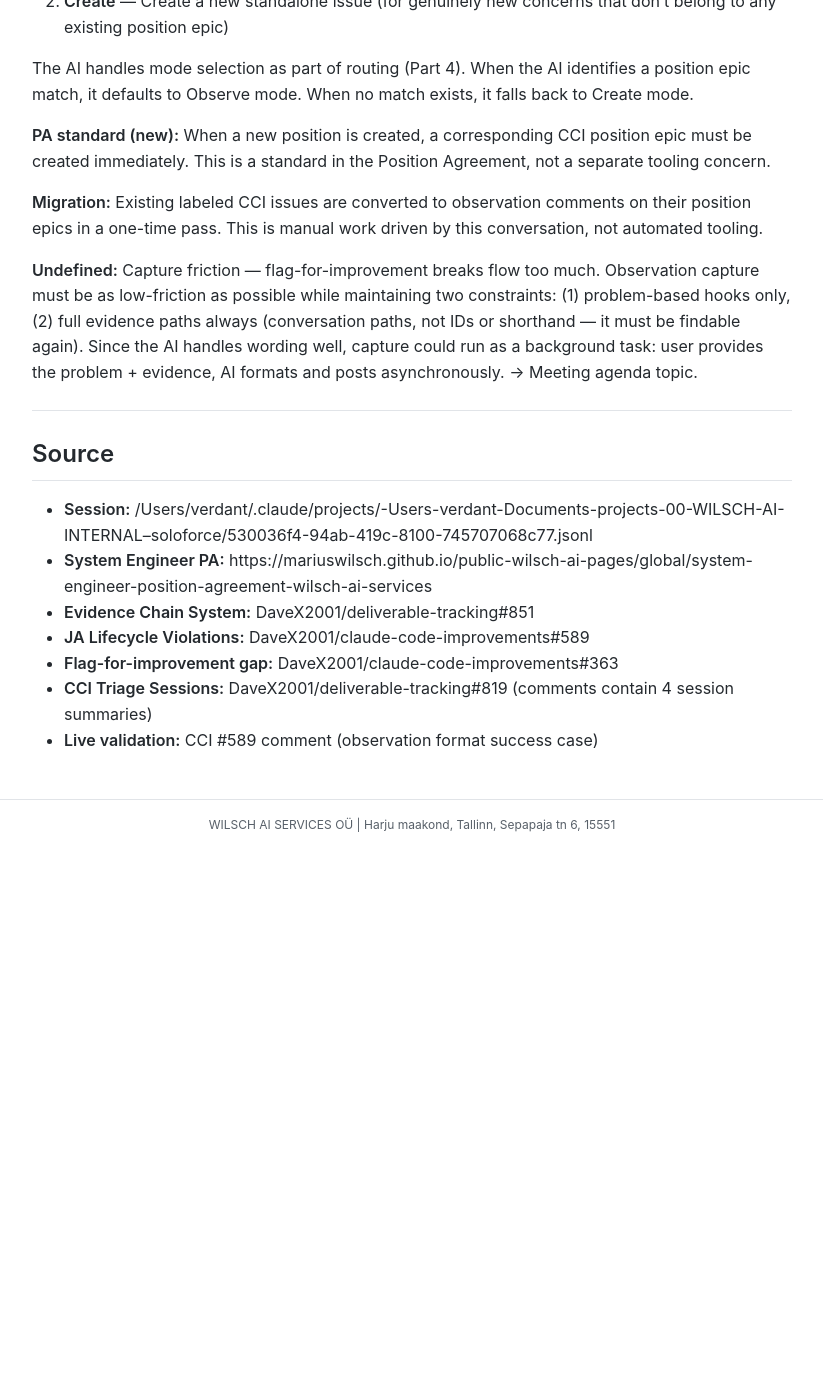
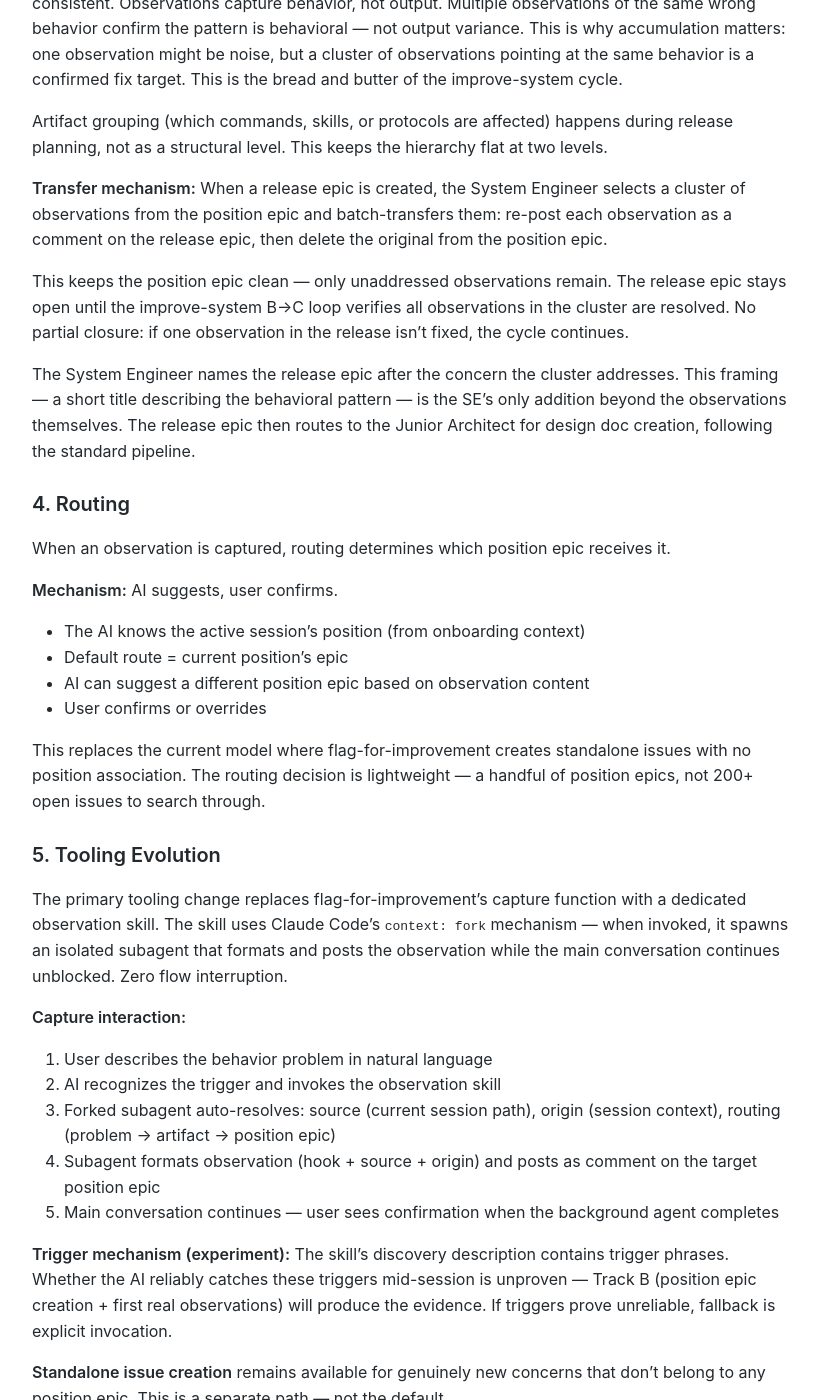
Before and after one commit to MariusWilsch/public-wilsch-ai-pages, a Jekyll site: the page built from project/soloforce/cci-board-structure-design.md, in a window 1280 px wide and 1400 px high, scrolled down 4024 px. Shown: the whole window, without its empty margins (228-1051 px from the left). Built offline with Jekyll 4.4.1, drawn with Linux system fonts in a browser that asks for light colours; our own code applies the rules of GitHub Pages for plain Markdown files; before the commit the page ends 4873 px from its top, so only the background shows below that; some of the changed text lies outside the part shown.

Commit message:
Sync from hippocampus 2026-02-21

````diff
--- a/project/soloforce/cci-board-structure-design.md
+++ b/project/soloforce/cci-board-structure-design.md
@@ -37,9 +37,11 @@ The CCI board lacks an organizing principle. Issues are created flat — one per
 
 Deliverable-tracking organizes by **project** — each client gets a label, issues group under it. CCI organizes by **position** — each E-Myth position gets a long-lived epic, observations group under it.
 
-Position is the organizing axis of CCI. Every observation, every improvement, every release ties back to which position it serves. The triage sessions (4 sessions, 210 issues) created the position labels that make this possible: `traceline/developer`, `traceline/system-engineer`, `internal/developer`, `internal/system-engineer`, `internal/ja`.
+Position is the organizing axis of CCI. Every observation, every improvement, every release ties back to which position it serves. The triage sessions (4 sessions, 210 issues) created position labels with a position × scope pattern (`traceline/developer`, `internal/system-engineer`, etc.) that served the triage pass as a classification tool.
 
-**Undefined:** The label taxonomy uses a position × scope decomposition (traceline vs internal). Whether this maps 1:1 to position epics or requires further refinement is unresolved. → Meeting agenda topic.
+**Three position epics** map 1:1 to position agreements: Developer, System Engineer, Junior Architect. The scope dimension (traceline vs internal) is not a structural axis — it is a deployment stage. All observations land on position epics without scope differentiation. The distinction between "traceline-relevant" and "internal R&D" emerges when the System Engineer selects observations for a release epic and when fixes are judged stable enough to deploy downstream (R&D → team → Traceline product). Scope is a stability judgment made at deployment time, not a label applied at capture time.
+
+**Routing rule:** Observations route to the position epic that owns the affected artifact. A JA protocol defect routes to the JA epic — even if the System Engineer will fix it — because the artifact belongs to the JA position. The Position Agreements define the accountability boundaries that govern this routing.
 
 ### 2. Observation Model
 
@@ -57,7 +59,27 @@ An observation has two parts:
 
 This format was validated live during the extraction session — an output format observation was posted to CCI #589 as a comment instead of creating a new issue.
 
-**Undefined:** The observation format should not be fully free-form. A structured "how to write an observation" guide needs to be embodied into the capture tooling (flag-for-improvement or equivalent). → Meeting agenda topic.
+**Format standard.** Each observation comment follows a three-part structure that mirrors the `/issue-comment` pattern:
+
+```
+## Observation: [short problem name]
+[1-2 sentences — the problem frame not found in the source itself.
+The hook adds semantic meaning the source doesn't carry: naming the
+behavior problem so the System Engineer knows what to look for.]
+
+## Source
+[conversation path — auto-resolved from current session]
+
+## Origin
+[traceline/beta-user | internal/team | internal/marius — auto-resolved
+from session context]
+```
+
+**Constraints:**
+- One observation = one source. If the same behavior appears in three conversations, that is three observations. The accumulation on the position epic IS the pattern signal.
+- The hook names the behavior problem — not which standard was violated. Standard mapping is diagnosis work (System Engineer), not capture work (observer). The problem name implicitly signals the domain.
+- Problem-based enforcement happens through prompt guidance in the capture skill. The AI is always the formatter — whether the observer is a beta user, a team member, or Marius. The skill prompt contains examples of good hooks (behavior-naming) and bad hooks (solution-proposing).
+- The origin field gives the System Engineer the prioritization signal: observations from Traceline users carry product urgency; internal observations follow the normal accumulation cycle.
 
 ### 3. Two-Level Hierarchy
 
@@ -86,7 +108,11 @@ State tracking is implicit — no marking mechanism needed:
 
 Artifact grouping (which commands, skills, or protocols are affected) happens during release planning, not as a structural level. This keeps the hierarchy flat at two levels.
 
-**Undefined:** The exact mechanism for transferring observations from position epic to release epic (copy comment content? link to original? delete original?) needs definition through usage. → Meeting agenda topic.
+**Transfer mechanism:** When a release epic is created, the System Engineer selects a cluster of observations from the position epic and batch-transfers them: re-post each observation as a comment on the release epic, then delete the original from the position epic.
+
+This keeps the position epic clean — only unaddressed observations remain. The release epic stays open until the improve-system B→C loop verifies all observations in the cluster are resolved. No partial closure: if one observation in the release isn't fixed, the cycle continues.
+
+The System Engineer names the release epic after the concern the cluster addresses. This framing — a short title describing the behavioral pattern — is the SE's only addition beyond the observations themselves. The release epic then routes to the Junior Architect for design doc creation, following the standard pipeline.
 
 ### 4. Routing
 
@@ -102,25 +128,37 @@ This replaces the current model where flag-for-improvement creates standalone is
 
 ### 5. Tooling Evolution
 
-The primary tooling change is flag-for-improvement. Currently it always creates a new standalone issue. Under the new model it needs two modes:
+The primary tooling change replaces flag-for-improvement's capture function with a dedicated observation skill. The skill uses Claude Code's `context: fork` mechanism — when invoked, it spawns an isolated subagent that formats and posts the observation while the main conversation continues unblocked. Zero flow interruption.
 
-1. **Observe** — Post an observation comment on a position epic (default mode)
-2. **Create** — Create a new standalone issue (for genuinely new concerns that don't belong to any existing position epic)
+**Capture interaction:**
+1. User describes the behavior problem in natural language
+2. AI recognizes the trigger and invokes the observation skill
+3. Forked subagent auto-resolves: source (current session path), origin (session context), routing (problem → artifact → position epic)
+4. Subagent formats observation (hook + source + origin) and posts as comment on the target position epic
+5. Main conversation continues — user sees confirmation when the background agent completes
 
-The AI handles mode selection as part of routing (Part 4). When the AI identifies a position epic match, it defaults to Observe mode. When no match exists, it falls back to Create mode.
+**Trigger mechanism (experiment):** The skill's discovery description contains trigger phrases. Whether the AI reliably catches these triggers mid-session is unproven — Track B (position epic creation + first real observations) will produce the evidence. If triggers prove unreliable, fallback is explicit invocation.
+
+**Standalone issue creation** remains available for genuinely new concerns that don't belong to any position epic. This is a separate path — not the default.
 
 **PA standard (new):** When a new position is created, a corresponding CCI position epic must be created immediately. This is a standard in the Position Agreement, not a separate tooling concern.
 
 **Migration:** Existing labeled CCI issues are converted to observation comments on their position epics in a one-time pass. This is manual work driven by this conversation, not automated tooling.
 
-**Undefined:** Capture friction — flag-for-improvement breaks flow too much. Observation capture must be as low-friction as possible while maintaining two constraints: (1) problem-based hooks only, (2) full evidence paths always (conversation paths, not IDs or shorthand — it must be findable again). Since the AI handles wording well, capture could run as a background task: user provides the problem + evidence, AI formats and posts asynchronously. → Meeting agenda topic.
+### 6. Deployment Pipeline
+
+The CCI improvement cycle follows a position pipeline that mirrors CI/CD for code: observations accumulate, cluster, get designed, get implemented, and deploy through stability stages.
+
+**Undefined:** The full pipeline — observations → SE monitors pressure → release epic → JA creates design doc → Developer implements → stability gate (Marius R&D → team validation → Traceline product) — was surfaced during this extraction pass but needs its own design pass. The pipeline connects the CCI board structure to the improve-system architecture and the E-Myth position pipeline. Key open questions: how the SE's "pressure threshold" judgment works in practice, how the JA design doc for a release epic differs from a project design doc, and how stability gates between deployment stages are formalized. → Meeting agenda topic.
 
 ---
 
 ## Source
 
 - **Session:** /Users/verdant/.claude/projects/-Users-verdant-Documents-projects-00-WILSCH-AI-INTERNAL--soloforce/530036f4-94ab-419c-8100-745707068c77.jsonl
-- **System Engineer PA:** https://mariuswilsch.github.io/public-wilsch-ai-pages/global/system-engineer-position-agreement-wilsch-ai-services
+- **Session (extraction pass 2):** /Users/verdant/.claude/projects/-Users-verdant-Documents-projects-00-WILSCH-AI-INTERNAL--soloforce/bf020ba2-f183-4f52-93ac-3ad32b4a4b41.jsonl
+- **Position Agreements:** [Developer PA](https://mariuswilsch.github.io/public-wilsch-ai-pages/global/developer-position-agreement-wilsch-ai-services), [SE PA](https://mariuswilsch.github.io/public-wilsch-ai-pages/global/system-engineer-position-agreement-wilsch-ai-services), [JA PA](https://mariuswilsch.github.io/public-wilsch-ai-pages/global/junior-architect-position-agreement-wilsch-ai-services)
+- **Traceline Beta Scope:** [Developer Position Beta](https://mariuswilsch.github.io/public-wilsch-ai-pages/project/traceline/developer-position-beta-scope)
 - **Evidence Chain System:** DaveX2001/deliverable-tracking#851
 - **JA Lifecycle Violations:** DaveX2001/claude-code-improvements#589
 - **Flag-for-improvement gap:** DaveX2001/claude-code-improvements#363
````
